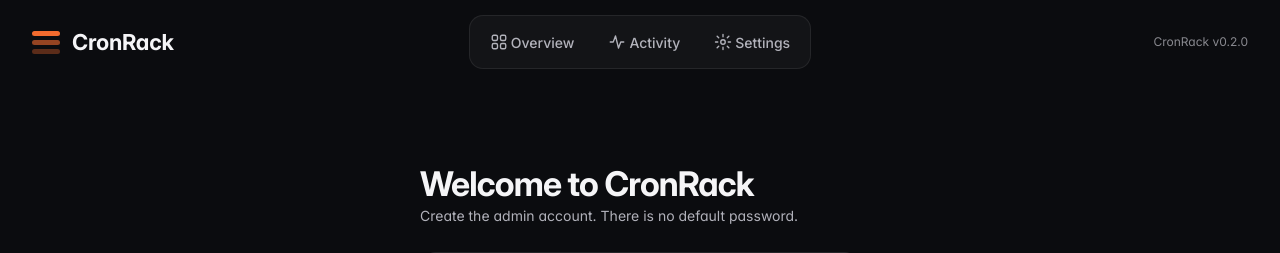
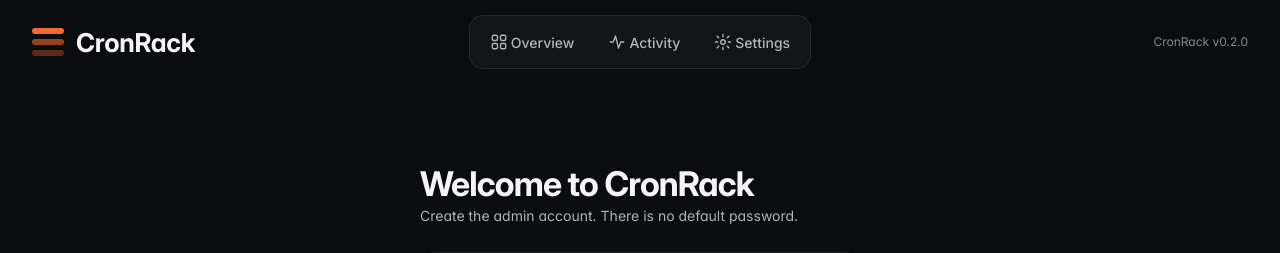
Before and after one commit to diischm/cronrack, a Django app: page /setup/ in a window 1280 px wide. Shown: the top 253 px of the page. Run offline with Django 5.2, Linux system fonts and the light colour scheme; the visitor is signed in with stand-in values (Sample User, id 1); data comes from the database, SQL or seed files in the repository; data that the repository does not hold is empty; parts of the project's set-up code (start-up, migrations or seed data) failed here and were passed over.

Commit message:
ui: larger desktop logo and wordmark in the Glass top bar

```diff
--- a/server/static/cronrack/css/glass.css
+++ b/server/static/cronrack/css/glass.css
@@ -188,7 +188,7 @@
   padding: 12px var(--space-4); }
 [data-skin="glass"] .brand { gap: 10px; font-size: 19px; font-weight: 700; letter-spacing: -0.01em; color: var(--g-text); }
 /* Logo: the same three bars (base.html), orange at 1 / .6 / .35. Phone 24px wide + a 19px
-   wordmark (it still fits beside the keys); desktop 28px + 22px. */
+   wordmark (it still fits beside the keys); desktop 32px + 26px. */
 [data-skin="glass"] .brand__bars { gap: 3px; }
 [data-skin="glass"] .brand__bars span { width: 24px; height: 4px; border-radius: 2px; background: var(--g-accent); }
 [data-skin="glass"] .brand__bars span:nth-child(2) { opacity: 0.6; }
@@ -207,9 +207,11 @@
   [data-skin="glass"] .app:not(.app--bare) .brand,
   [data-skin="glass"] .app:not(.app--bare) .topbar__actions { position: sticky; top: 0; z-index: 9;
     align-self: stretch; margin-block: 0; }
-  [data-skin="glass"] .app:not(.app--bare) .brand { font-size: 22px; }
-  [data-skin="glass"] .app:not(.app--bare) .brand__bars { gap: 4px; }
-  [data-skin="glass"] .app:not(.app--bare) .brand__bars span { width: 28px; height: 5px; border-radius: 2.5px; }
+  /* Desktop logo: bars 32 x 6 with 5px gaps (28px tall, so they sit on whole pixels in the 84px
+     bar) and a 26px wordmark. */
+  [data-skin="glass"] .app:not(.app--bare) .brand { font-size: 26px; }
+  [data-skin="glass"] .app:not(.app--bare) .brand__bars { gap: 5px; }
+  [data-skin="glass"] .app:not(.app--bare) .brand__bars span { width: 32px; height: 6px; border-radius: 3px; }
   /* The nav keeps its own 54px height, centred in the bar while it sticks. */
   [data-skin="glass"] .app:not(.app--bare) .bottom-nav { position: sticky; z-index: 9; align-self: start;
     top: calc((var(--g-bar-h) - 54px) / 2); margin-top: calc((var(--g-bar-h) - 54px) / 2); height: 54px; }
```
Also changed, not shown: server/tests/test_overview_glass.py (+2 -2 lines).
